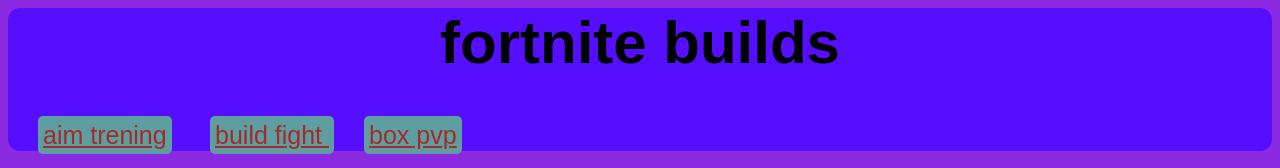
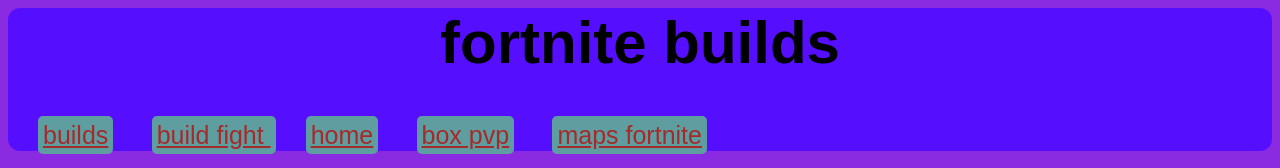
Before and after one commit to VFR25/fortnite_24, a plain HTML site: page index3.html in a window 1280 px wide. Shown: the top 168 px of the page. Drawn offline with Linux system fonts and the light colour scheme.

Commit message:
Update index3.html

```diff
--- a/index3.html
+++ b/index3.html
@@ -7,9 +7,11 @@
 
     <header>
       <h1>fortnite builds </h1>
-       <a href="">aim trening</a>
-             <a href="">build fight </a>
-             <a href="">box pvp</a>
+         <a href="index2.html">builds</a>
+             <a href="index3.html">build fight </a>
+             <a href="index.hyml">home</a>
+            <a href="index5.hyml">box pvp</a>
+          <a href="index6.hyml">maps fortnite</a>
 
     </header>
 
```
